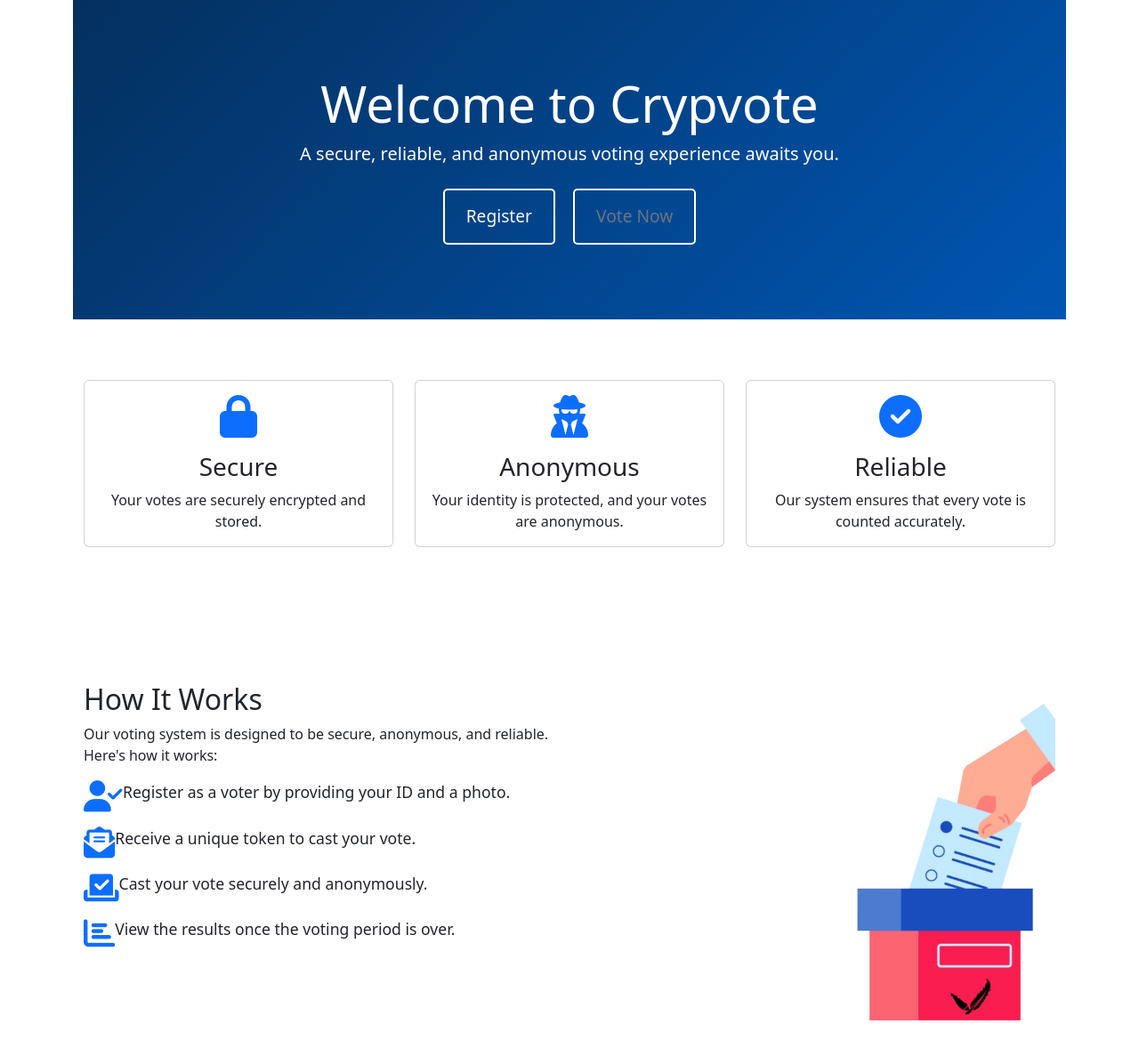
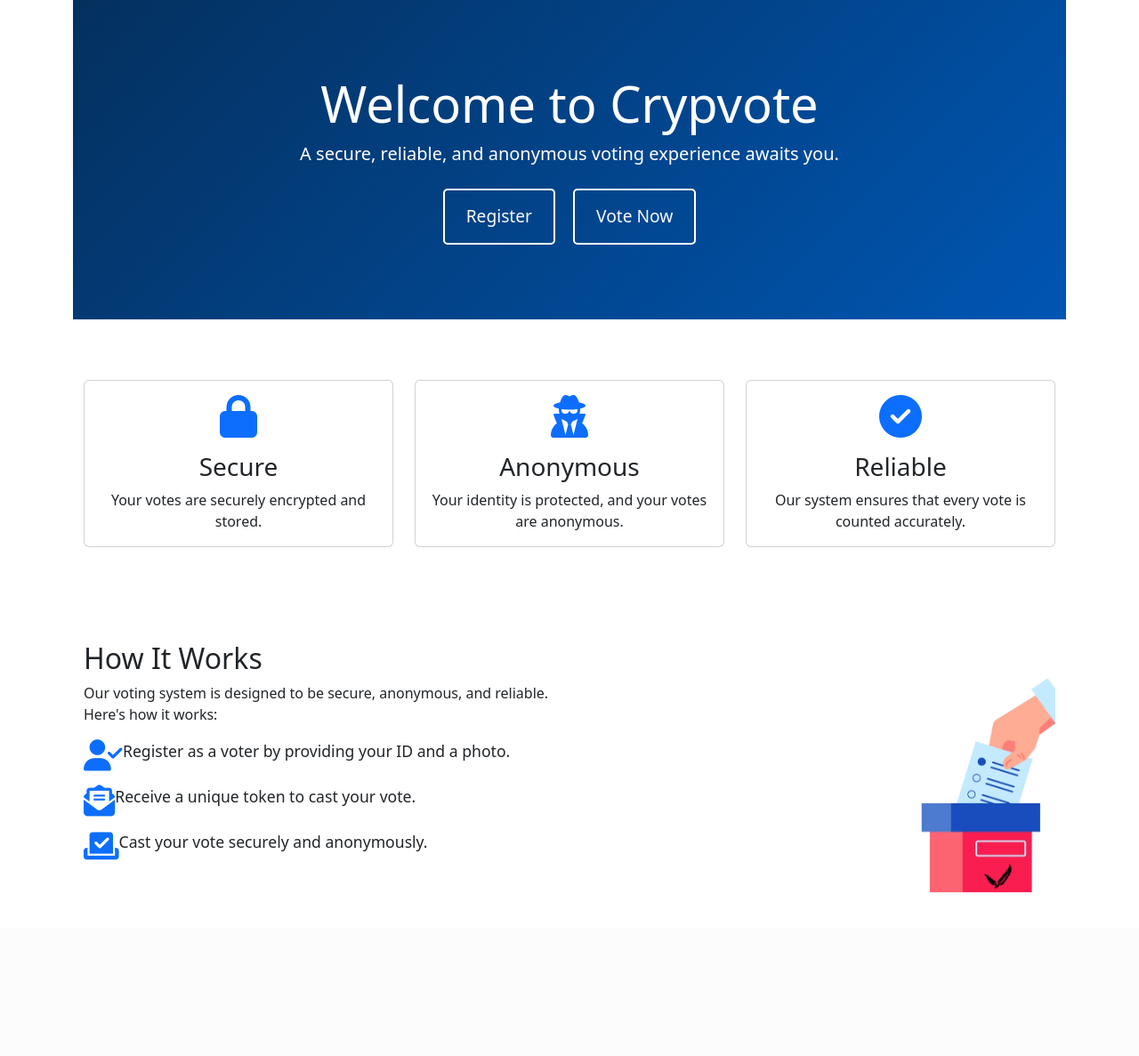
Before and after one commit to RakhaMaulana/Bismillah_TA, a Flask app: page / in a window 1280 px wide. Shown: the part 101-1288 px from the top of the page at 89% size. After the commit the page ends 1104 px from the top, so only its background shows below. Run offline with Flask 3, Linux system fonts and the light colour scheme; some libraries are stand-ins or nearby versions.

Commit message:
fixed index

```diff
--- a/templates/index.html
+++ b/templates/index.html
@@ -8,7 +8,7 @@
         <p class="lead">A secure, reliable, and anonymous voting experience awaits you.</p>
         <div class="hero-buttons mt-4">
             <a href="{{ url_for('register_voter') }}" class="btn btn-outline-light btn-lg px-4 mr-3">Register</a>
-            <a href="{{ url_for('vote') }}" class="btn btn-outline-secondary btn-lg px-4">Vote Now</a>
+            <a href="{{ url_for('vote') }}" class="btn btn-outline-light btn-lg px-4 mr-3">Vote Now</a>
         </div>
     </div>
 </div>
@@ -65,14 +65,10 @@
                     <i class="fas fa-vote-yea fa-2x text-primary"></i>
                     <span class="ml-3">Cast your vote securely and anonymously.</span>
                 </li>
-                <li class="mb-3 d-flex align-items-start">
-                    <i class="fas fa-chart-bar fa-2x text-primary"></i>
-                    <span class="ml-3">View the results once the voting period is over.</span>
-                </li>
             </ul>
         </div>
         <div class="col-md-6" style="text-align: right;">
-            <img src="{{ url_for('static', filename='voting_process.png') }}" alt="Voting Process Image" class="img-fluid" style="max-width: 250px;">
+            <img src="{{ url_for('static', filename='voting_process.png') }}" alt="Voting Process Image" class="img-fluid" style="max-height: 300px;">
         </div>
     </div>
 </div>
```
